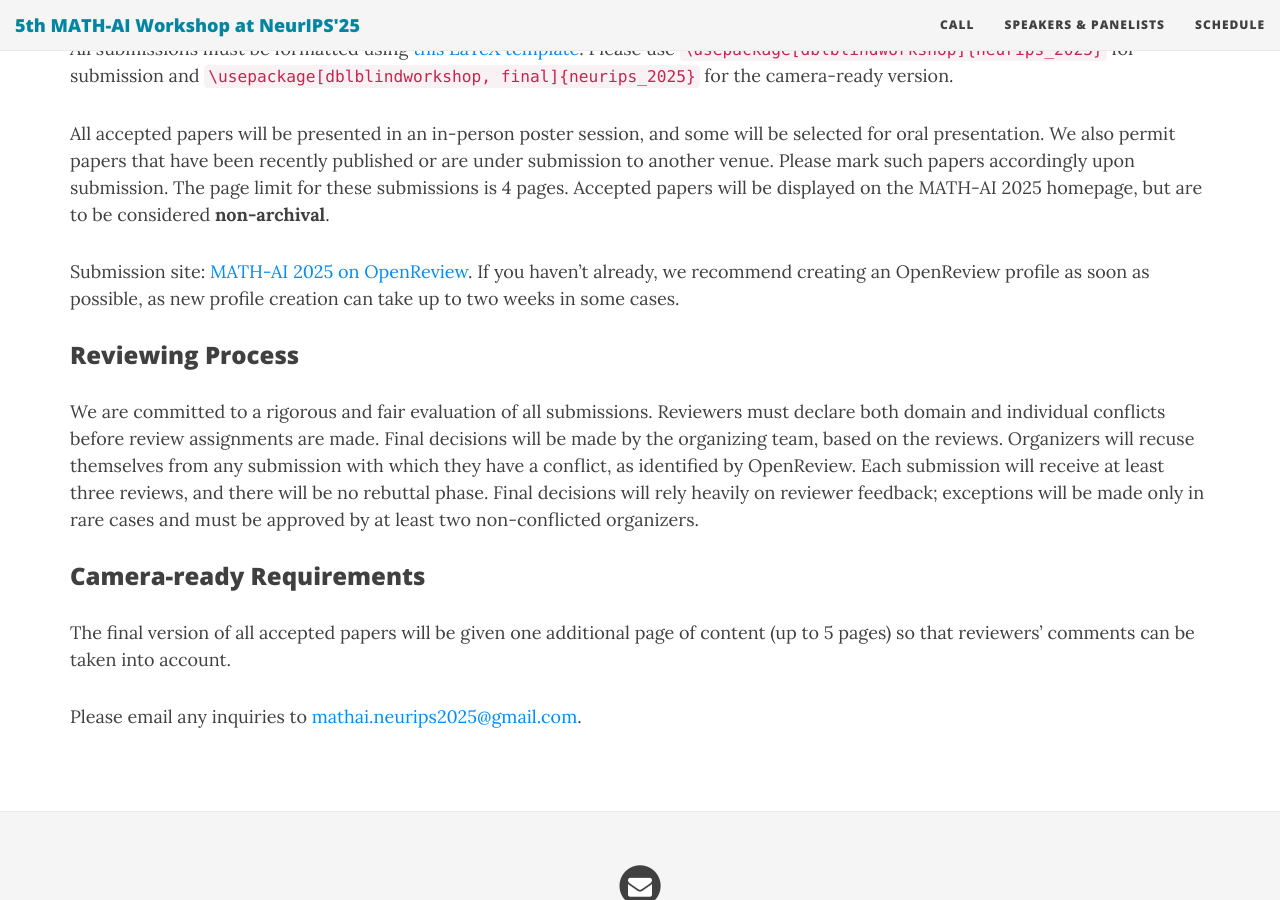
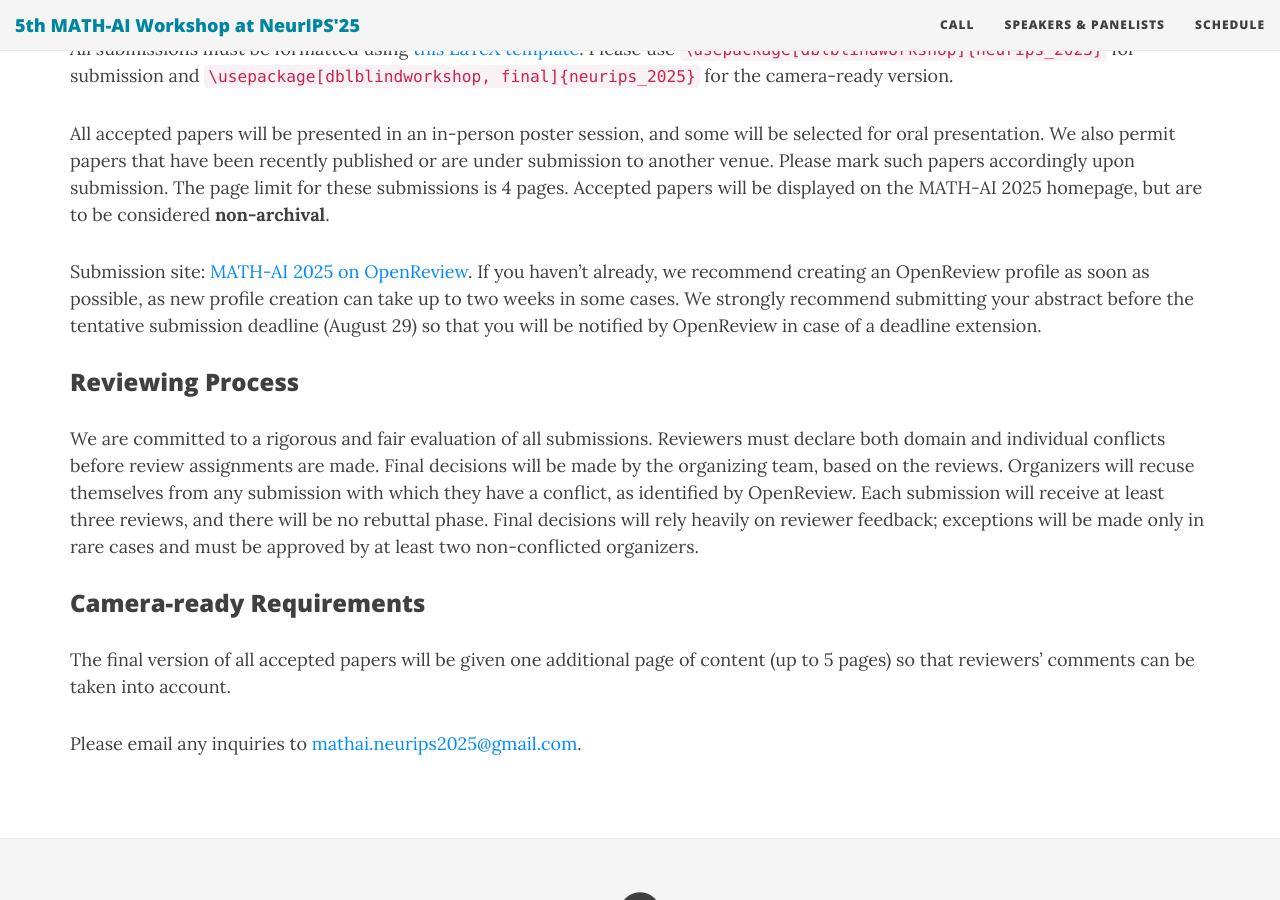
Before and after one commit to mathai2025/mathai2025.github.io, a Jekyll site: the page built from cfp.md, in a window 1280 px wide and 900 px high, scrolled down 1419 px. Built offline with Jekyll 4.4.1, drawn with Linux system fonts in a browser that asks for light colours; nearby versions of some CDN libraries.

Commit message:
Update cfp.md

```diff
--- a/cfp.md
+++ b/cfp.md
@@ -43,7 +43,7 @@ All submissions must be formatted using [this LaTeX template](https://github.com
 
 All accepted papers will be presented in an in-person poster session, and some will be selected for oral presentation. We also permit papers that have been recently published or are under submission to another venue. Please mark such papers accordingly upon submission. The page limit for these submissions is 4 pages. Accepted papers will be displayed on the MATH-AI 2025 homepage, but are to be considered **non-archival**.
 
-Submission site: [MATH-AI 2025 on OpenReview](https://openreview.net/group?id=NeurIPS.cc/2025/Workshop/MATH-AI). If you haven't already, we recommend creating an OpenReview profile as soon as possible, as new profile creation can take up to two weeks in some cases.
+Submission site: [MATH-AI 2025 on OpenReview](https://openreview.net/group?id=NeurIPS.cc/2025/Workshop/MATH-AI). If you haven't already, we recommend creating an OpenReview profile as soon as possible, as new profile creation can take up to two weeks in some cases. We strongly recommend submitting your abstract before the tentative submission deadline (August 29) so that you will be notified by OpenReview in case of a deadline extension.
 
 
 ### Reviewing Process
```
